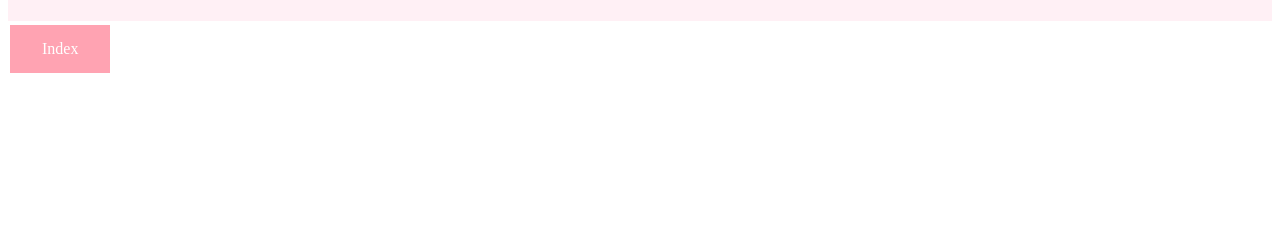
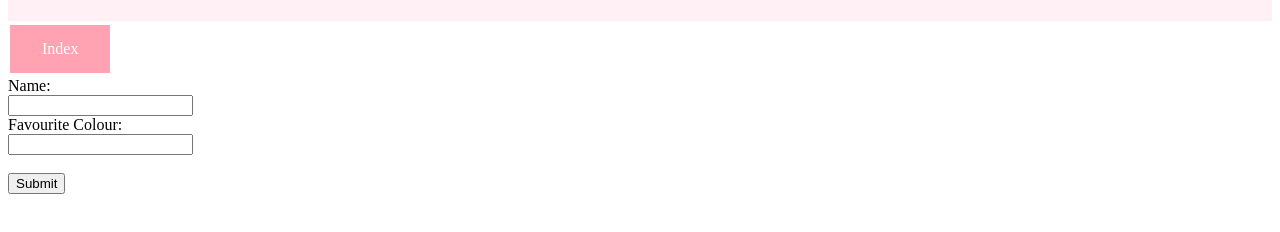
Before and after one commit to pops-mae/Test1, a plain HTML site: page index.html in a window 1280 px wide. Shown: the part 516-748 px from the top of the page. Drawn offline with Linux system fonts and the light colour scheme.

Commit message:
Update index.html

```diff
--- a/index.html
+++ b/index.html
@@ -39,5 +39,12 @@ h1{color: black;
   <h1 style="color:white">#fff0f5</h1>
 </div>
 <a href="https://www.color-hex.com/color-names.html" class="button">Index </a>
+<form action="">
+  <label for="fname">Name:</label><br>
+  <input type="text" id="fname" name="fname" value=""><br>
+  <label for="lname">Favourite Colour:</label><br>
+  <input type="text" id="color" name="color" value=""><br><br>
+  <input type="submit" value="Submit">
+</form>
 </body>
 </html>
```
